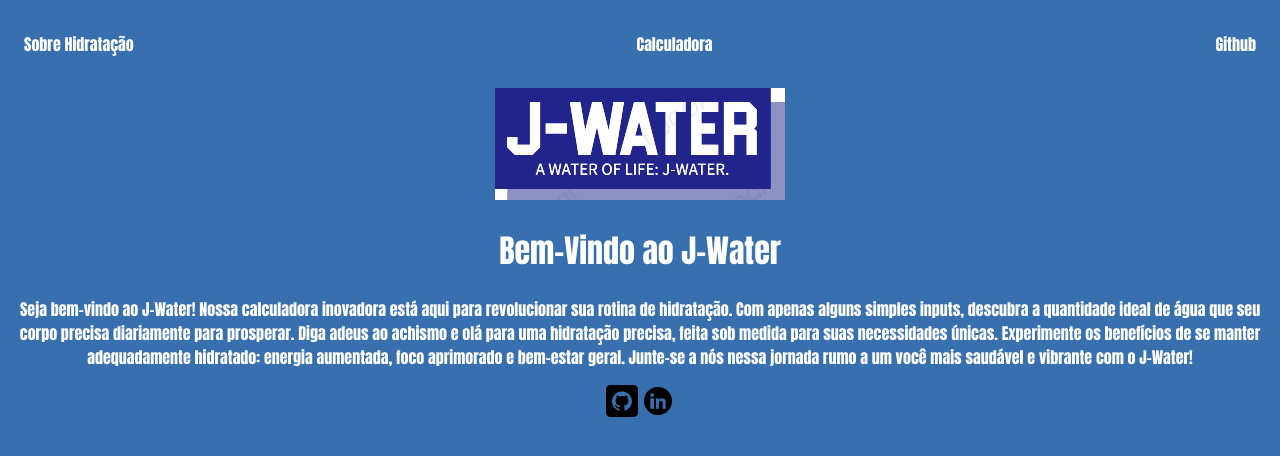
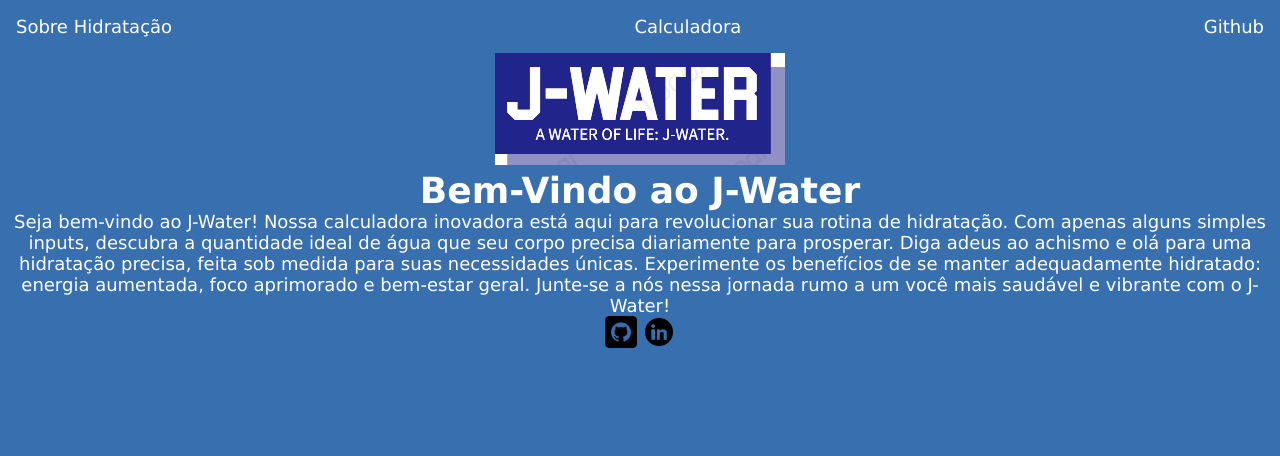
Before and after one commit to ohdoglas/j-water, a website: page j-water/src/index.html in a window 1280 px wide. Drawn offline with Linux system fonts and the light colour scheme.

Commit message:
feature: css global, reset and variables added

```diff
--- /dev/null
+++ b/j-water/src/css/global.css
@@ -0,0 +1,18 @@
+@import url(./variables.css);
+
+body, button, select, textarea {
+    font-family: 'Lucida Sans', 'Lucida Sans Regular', 'Lucida Grande', 'Lucida Sans Unicode', Geneva, Verdana, sans-serif;
+    font-size: large;
+    font-weight: 400;
+    font-style: normal;
+}
+
+button {
+    border: none;
+    border-radius: 4px;
+}
+
+body {
+    background-color: var(--baseColor);
+    color : var(--fontColor);
+}
--- /dev/null
+++ b/j-water/src/css/reset.css
@@ -0,0 +1,15 @@
+* {
+    padding: 0;
+    margin: 0;
+    box-sizing: border-box;
+    outline: none;
+}
+
+a {
+    color: inherit;
+    text-decoration: none;
+}
+
+button {
+    cursor: pointer;
+}
--- a/j-water/src/style/index.css
+++ b/j-water/src/css/styles/index.css
@@ -1,7 +1,12 @@
+@import url(../reset.css);
+@import url(../global.css);
+@import url(../variables.css);
+
+
+
+
 /* !Corpo do Site */
 body {
-    font-family: Impact, Haettenschweiler, 'Arial Narrow Bold', sans-serif;
-    background-color: rgb(55, 111, 175);
     color : rgb(255, 255, 255)
 }
 
--- /dev/null
+++ b/j-water/src/css/variables.css
@@ -0,0 +1,6 @@
+:root {
+    --baseColor: rgb(55, 111, 175);
+    --detailColor: #21248A;
+    --hoverColor: #232af5;
+    --fontColor: white;
+}
--- a/j-water/src/index.html
+++ b/j-water/src/index.html
@@ -4,7 +4,7 @@
     <meta charset="UTF-8">
     <meta name="viewport" content="width=device-width, initial-scale=1.0">
     <title>J-Water</title>
-    <link rel="stylesheet" href="/j-water/src/style/index.css">
+    <link rel="stylesheet" href="/j-water/src/css/styles/index.css">
 </head>
 <body>
     <nav>
```
Also changed, not shown: j-water/src/css/styles/calculator.css (renamed from j-water/src/style/calculator.css), j-water/src/css/styles/sobre.css (renamed from j-water/src/style/sobre.css).
